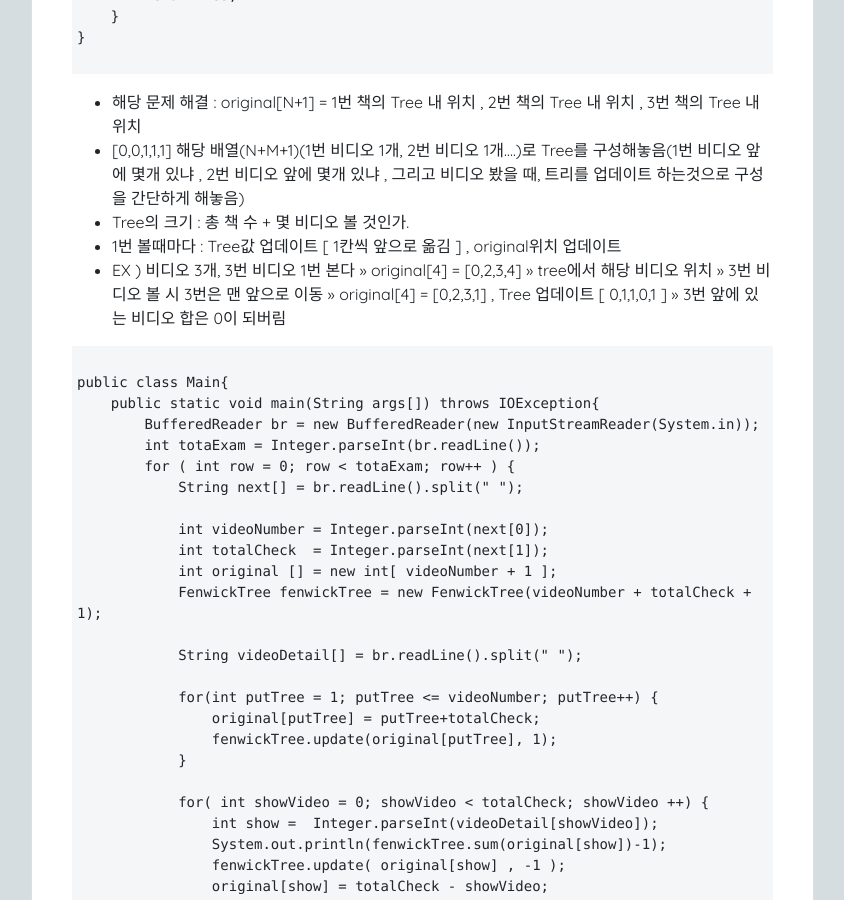
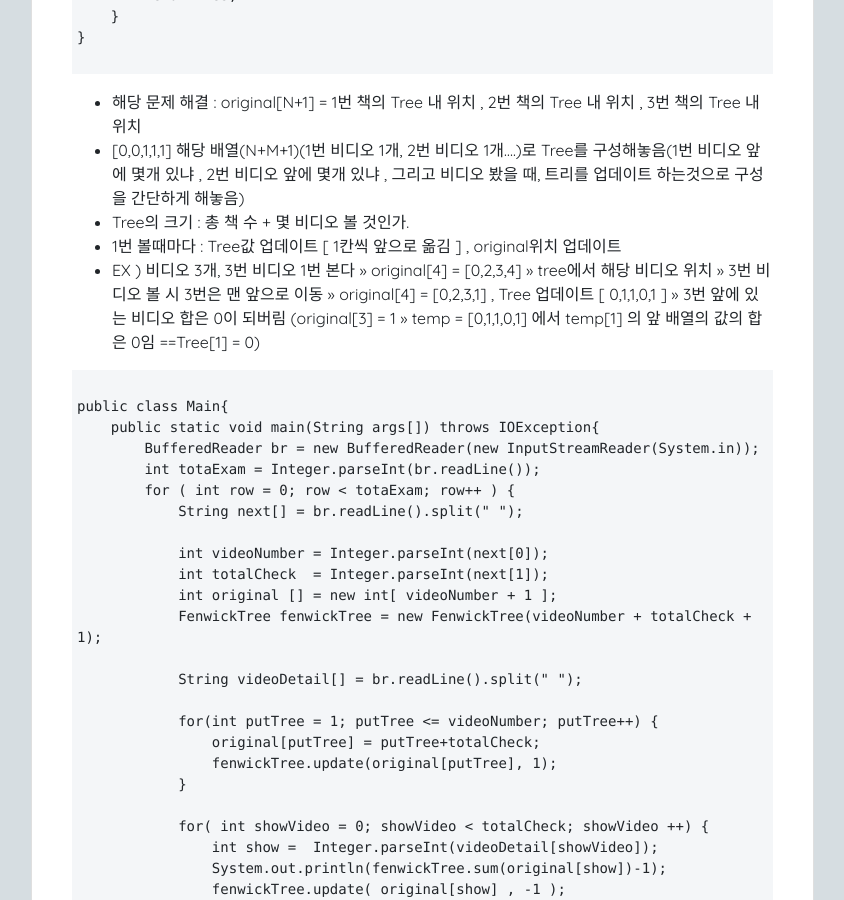
Before and after one commit to 7271kim/7271kim.github.com, a Jekyll site: the page built from _posts/algorithm/2019-07-20-algorithm-4.md, in a window 1280 px wide and 900 px high, scrolled down 7965 px. Shown: the whole window, without its empty margins (4-848 px from the left). Built offline with Jekyll 4.4.1, drawn with Linux system fonts in a browser that asks for light colours; nearby versions of some CDN libraries; a script that is not in the unit is left out; comment, search, counter and statistics services are not loaded.

Commit message:
[2019.07.29] - 영화 수집 업데이트 - 펜윅 트리 자료구조

```diff
--- a/_posts/algorithm/2019-07-20-algorithm-4.md
+++ b/_posts/algorithm/2019-07-20-algorithm-4.md
@@ -363,7 +363,8 @@ class FenwickTree{
  - 1번 볼때마다 : Tree값 업데이트 [ 1칸씩 앞으로 옮김 ] , original위치 업데이트
  - EX ) 비디오 3개, 3번 비디오 1번 본다 >> original[4] = [0,2,3,4] >> tree에서 해당 비디오 위치 >> 3번 비디오
    볼 시 3번은 맨 앞으로 이동 >> original[4] = [0,2,3,1] , Tree 업데이트 [ 0,1,1,0,1 ] >> 3번 앞에 있는
-   비디오 합은 0이 되버림
+   비디오 합은 0이 되버림 (original[3] = 1 >> temp = [0,1,1,0,1] 에서 temp[1] 의 앞 배열의 값의 합은 0임 ==Tree[1]
+   = 0)
 <pre>
 {% raw %}
 public class Main{
```
